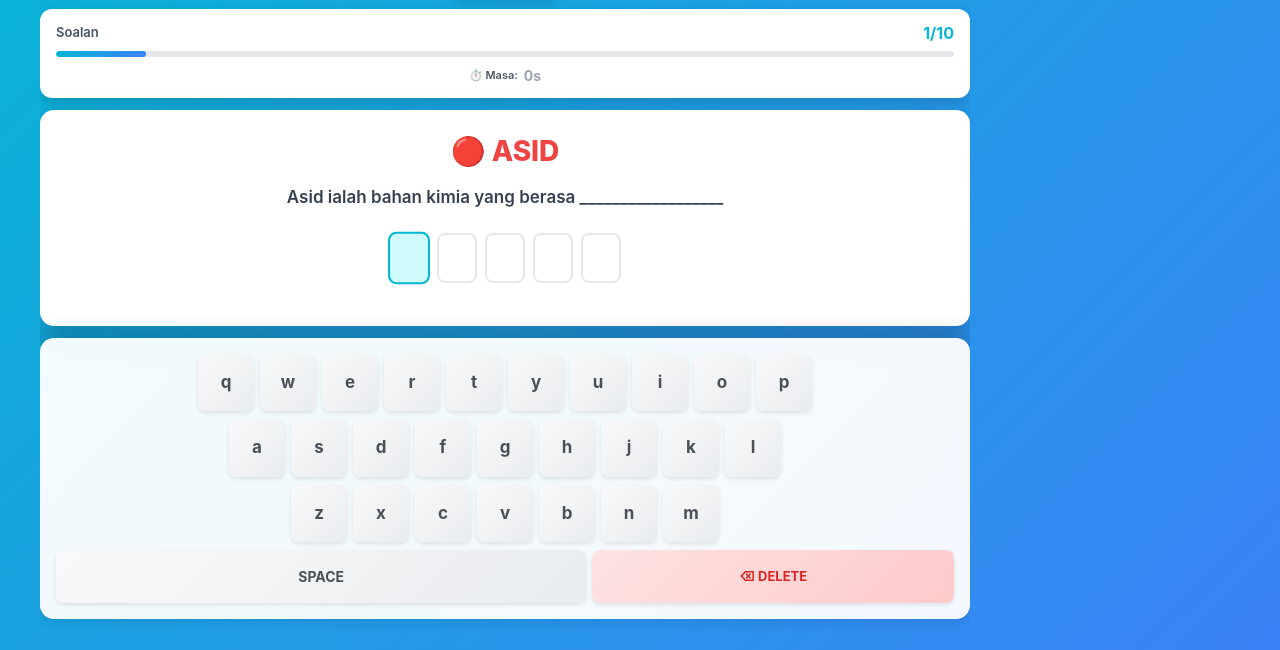
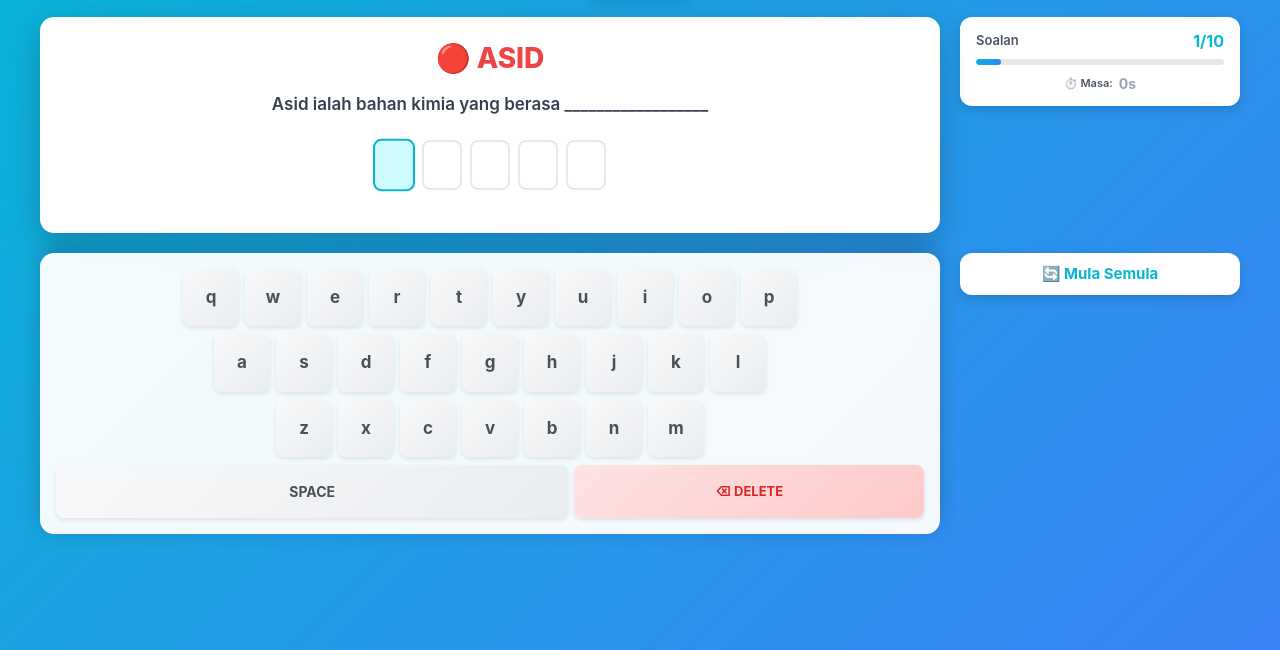
Before and after one commit to zafirahabukasin-cpu/kuizdarah, a plain HTML site: page index.html in a window 1280 px wide. Shown: the part 150-800 px from the top of the page. Drawn offline with nearby package versions, Linux system fonts and the light colour scheme.

Commit message:
Update index.html

```diff
--- a/index.html
+++ b/index.html
@@ -102,35 +102,67 @@
             height: 100%;
             display: flex;
             flex-direction: column;
+            gap: 12px;
+        }
+
+        @media (min-width: 768px) {
+            .max-width {
+                gap: 16px;
+            }
+        }
+
+        .header {
+            flex-shrink: 0;
+        }
+
+        .progress-section {
+            flex-shrink: 0;
+        }
+
+        .question-section {
+            flex-shrink: 0;
+        }
+
+        .keyboard-section {
+            flex-shrink: 0;
+            margin-top: auto;
+        }
+
+        .reset-section {
+            flex-shrink: 0;
         }
 
         @media (min-width: 1024px) {
             .max-width {
                 display: grid;
-                grid-template-columns: 1fr 250px;
+                grid-template-columns: 1fr 280px;
+                grid-template-rows: auto auto auto 1fr;
                 gap: 20px;
-                align-items: stretch;
-            }
             }
 
-        .left-column {
-            display: flex;
-            flex-direction: column;
-            gap: 12px;
-            flex: 1;
-            overflow-y: auto;
+            .header {
+                grid-column: 1 / -1;
             }
 
-        .right-column {
-            display: flex;
-            flex-direction: column;
-            gap: 12px;
+            .progress-section {
+                grid-column: 2;
+                grid-row: 2;
             }
 
-        @media (min-width: 1024px) {
-            .right-column {
-                position: sticky;
-                top: 20px;
+            .reset-section {
+                grid-column: 2;
+                grid-row: 3;
+            }
+
+            .question-section {
+                grid-column: 1;
+                grid-row: 2;
+            }
+
+            .keyboard-section {
+                grid-column: 1;
+                grid-row: 3;
+                align-self: end;
             }
         }
 
@@ -429,12 +461,12 @@
  <body>
   <div id="app" class="container">
    <div class="content">
-    <div class="max-width"><!-- Left Column (Desktop) / Top Section (Mobile) -->
-     <div class="left-column"><!-- Header -->
+    <div class="max-width"><!-- Header -->
      <div class="header">
       <h1 id="mainTitle" class="main-title">🧪 Permainan Asid dan Alkali 🧪</h1>
       <p id="instructionText" class="instruction">Taip jawapan yang betul untuk setiap soalan!</p><button id="langToggle" class="lang-btn"> 🌐 English </button>
      </div><!-- Progress -->
+     <div class="progress-section">
       <div class="progress-card">
        <div class="progress-header">
         <div class="progress-label" id="questionLabel">
@@ -455,14 +487,18 @@
          0s
         </div>
        </div>
+      </div>
      </div><!-- Question -->
+     <div class="question-section">
       <div class="question-card">
        <div id="categoryTitle" class="category-title">
         🔴 ASID
        </div>
        <div id="questionText" class="question-text"></div>
        <div id="answerRow" class="answer-row"></div>
+      </div>
      </div><!-- Virtual Keyboard -->
+     <div class="keyboard-section">
       <div class="keyboard-container">
        <div class="keyboard-row"><button class="key-btn" data-key="q">q</button> <button class="key-btn" data-key="w">w</button> <button class="key-btn" data-key="e">e</button> <button class="key-btn" data-key="r">r</button> <button class="key-btn" data-key="t">t</button> <button class="key-btn" data-key="y">y</button> <button class="key-btn" data-key="u">u</button> <button class="key-btn" data-key="i">i</button> <button class="key-btn" data-key="o">o</button> <button class="key-btn" data-key="p">p</button>
        </div>
@@ -473,8 +509,8 @@
        <div class="keyboard-row"><button class="key-btn space-key" data-key=" ">SPACE</button> <button class="key-btn backspace-key" data-key="backspace">⌫ DELETE</button>
        </div>
       </div>
-     </div><!-- Right Column (Desktop Sidebar) / Bottom Section (Mobile) -->
-     <div class="right-column"><!-- Reset Button -->
+     </div><!-- Reset Button -->
+     <div class="reset-section">
       <div class="reset-container"><button id="resetBtn" class="reset-btn"> 🔄 <span id="resetBtnText">Mula Semula</span> </button>
       </div>
      </div>
@@ -990,5 +1026,5 @@
 
         initGame();
     </script>
- <script>(function(){function c(){var b=a.contentDocument||a.contentWindow.document;if(b){var d=b.createElement('script');d.innerHTML="window.__CF$cv$params={r:'9b25c0ed2104c786',t:'MTc2NjQ3MDgzMi4wMDAwMDA='};var a=document.createElement('script');a.nonce='';a.src='/cdn-cgi/challenge-platform/scripts/jsd/main.js';document.getElementsByTagName('head')[0].appendChild(a);";b.getElementsByTagName('head')[0].appendChild(d)}}if(document.body){var a=document.createElement('iframe');a.height=1;a.width=1;a.style.position='absolute';a.style.top=0;a.style.left=0;a.style.border='none';a.style.visibility='hidden';document.body.appendChild(a);if('loading'!==document.readyState)c();else if(window.addEventListener)document.addEventListener('DOMContentLoaded',c);else{var e=document.onreadystatechange||function(){};document.onreadystatechange=function(b){e(b);'loading'!==document.readyState&&(document.onreadystatechange=e,c())}}}})();</script></body>
+ <script>(function(){function c(){var b=a.contentDocument||a.contentWindow.document;if(b){var d=b.createElement('script');d.innerHTML="window.__CF$cv$params={r:'9b25cc91c2b7c786',t:'MTc2NjQ3MTMwOS4wMDAwMDA='};var a=document.createElement('script');a.nonce='';a.src='/cdn-cgi/challenge-platform/scripts/jsd/main.js';document.getElementsByTagName('head')[0].appendChild(a);";b.getElementsByTagName('head')[0].appendChild(d)}}if(document.body){var a=document.createElement('iframe');a.height=1;a.width=1;a.style.position='absolute';a.style.top=0;a.style.left=0;a.style.border='none';a.style.visibility='hidden';document.body.appendChild(a);if('loading'!==document.readyState)c();else if(window.addEventListener)document.addEventListener('DOMContentLoaded',c);else{var e=document.onreadystatechange||function(){};document.onreadystatechange=function(b){e(b);'loading'!==document.readyState&&(document.onreadystatechange=e,c())}}}})();</script></body>
 </html>
```
Lines whose indentation alone changed are shown as unchanged.
